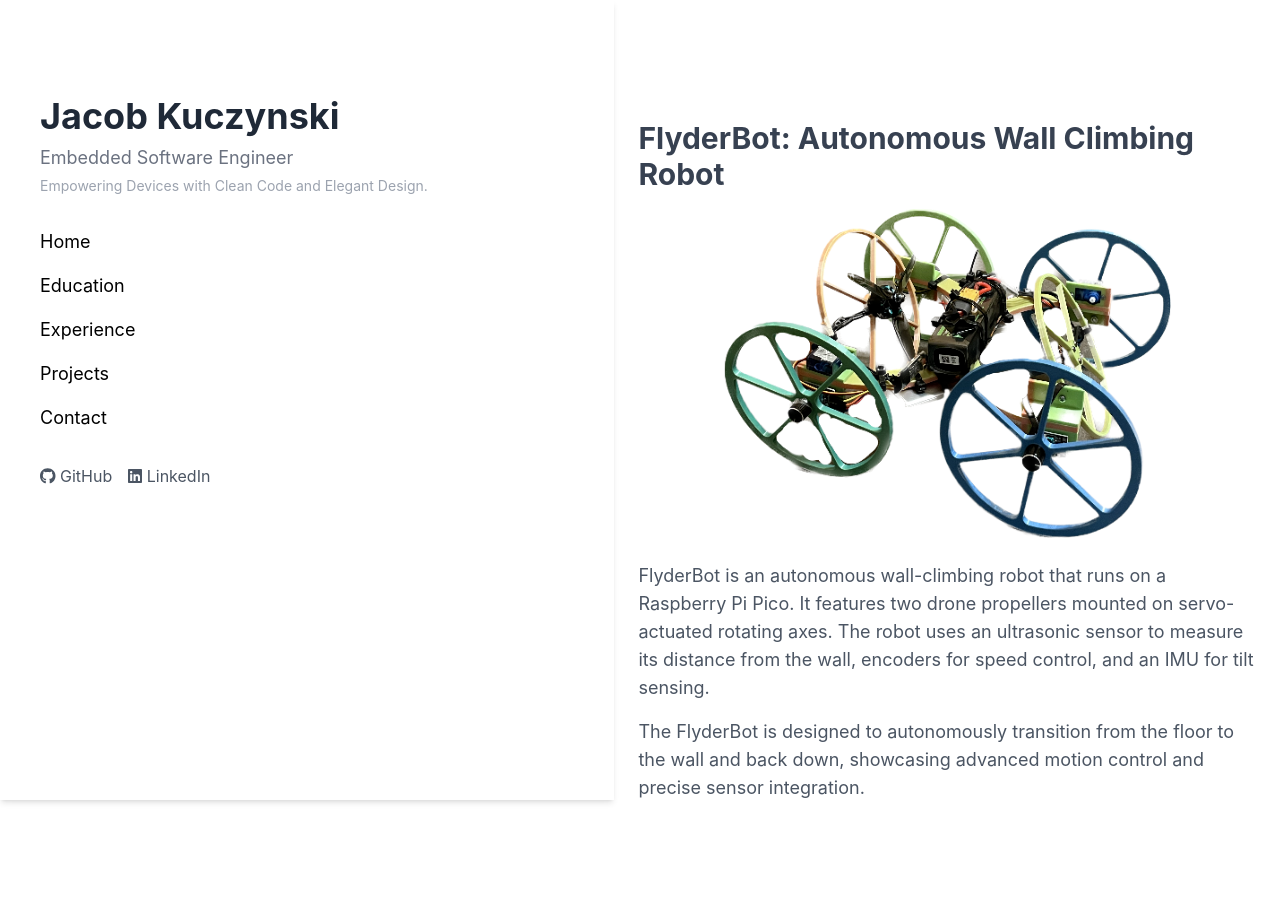
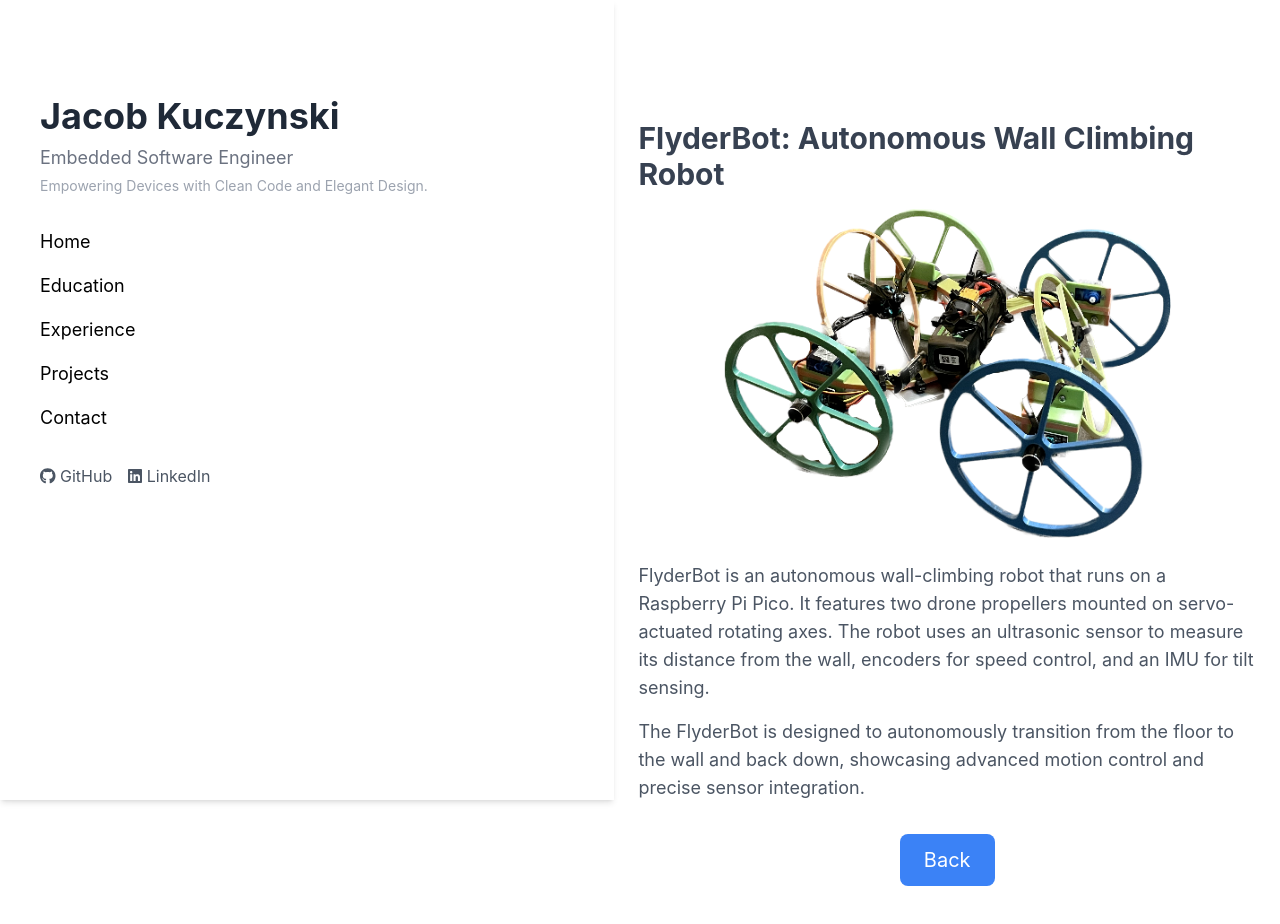
Before and after one commit to jkucz01/portfolio-website, a React (Create React App) app: page /projects/flyderbot in a window 1280 px wide. Shown: the top 924 px of the page. Built offline with nearby package versions, Linux system fonts and the light colour scheme.

Commit message:
added back button for individual projects

```diff
--- /dev/null
+++ b/src/components/BackButton.js
@@ -0,0 +1,14 @@
+import React from "react";
+import { useNavigate } from "react-router-dom";
+
+export default function BackButton() {
+    const navigate = useNavigate();
+    return (
+        <button
+          onClick={() => navigate(-1)}
+          className="inline-block rounded-lg bg-blue-500 px-6 py-3 text-xl text-white transition hover:bg-blue-600"
+        >
+            Back
+        </button>
+    );
+}
--- a/src/pages/projects/FlyderBot.js
+++ b/src/pages/projects/FlyderBot.js
@@ -1,4 +1,6 @@
 import React from "react";
+
+import BackButton from "../../components/BackButton";
 
 export default function FlyderBot() {
     return (
@@ -19,6 +21,9 @@ export default function FlyderBot() {
                 The FlyderBot is designed to autonomously transition from the floor to the wall
                 and back down, showcasing advanced motion control and precise sensor integration.
             </p>
+            <section className="py-8 text-center">
+                <BackButton />
+            </section>
         </div>
     );
 }
```
